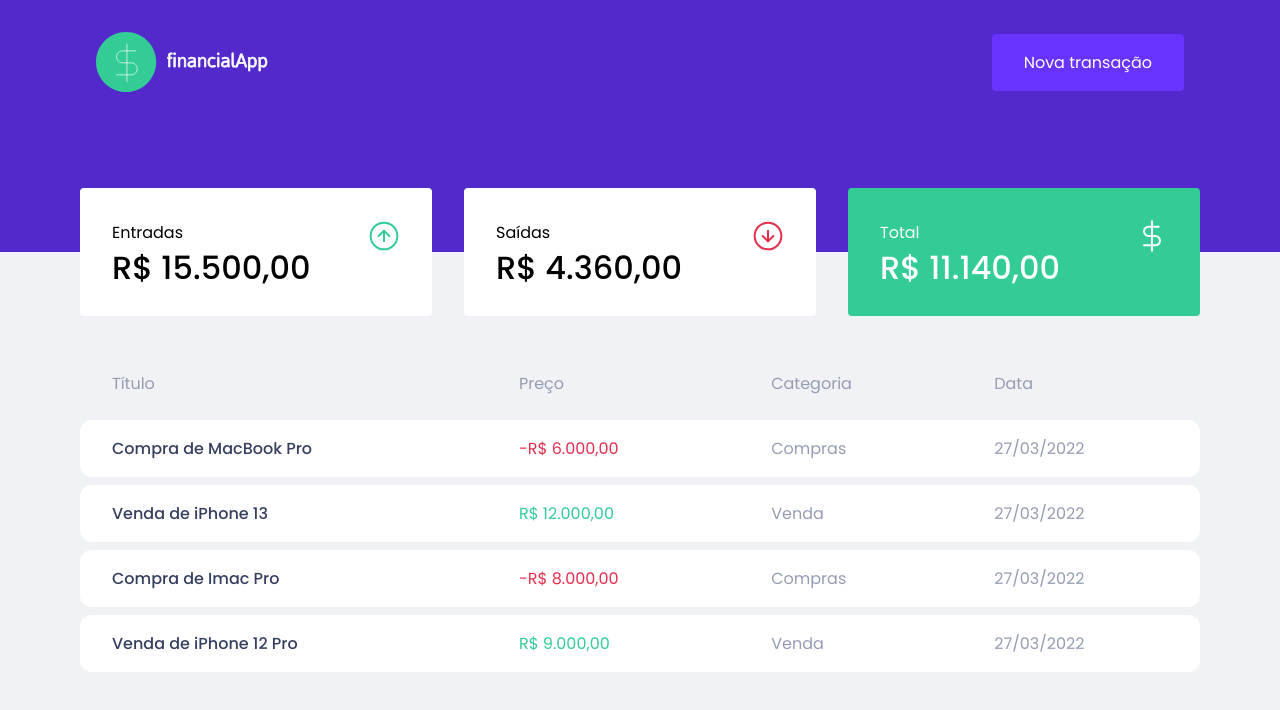
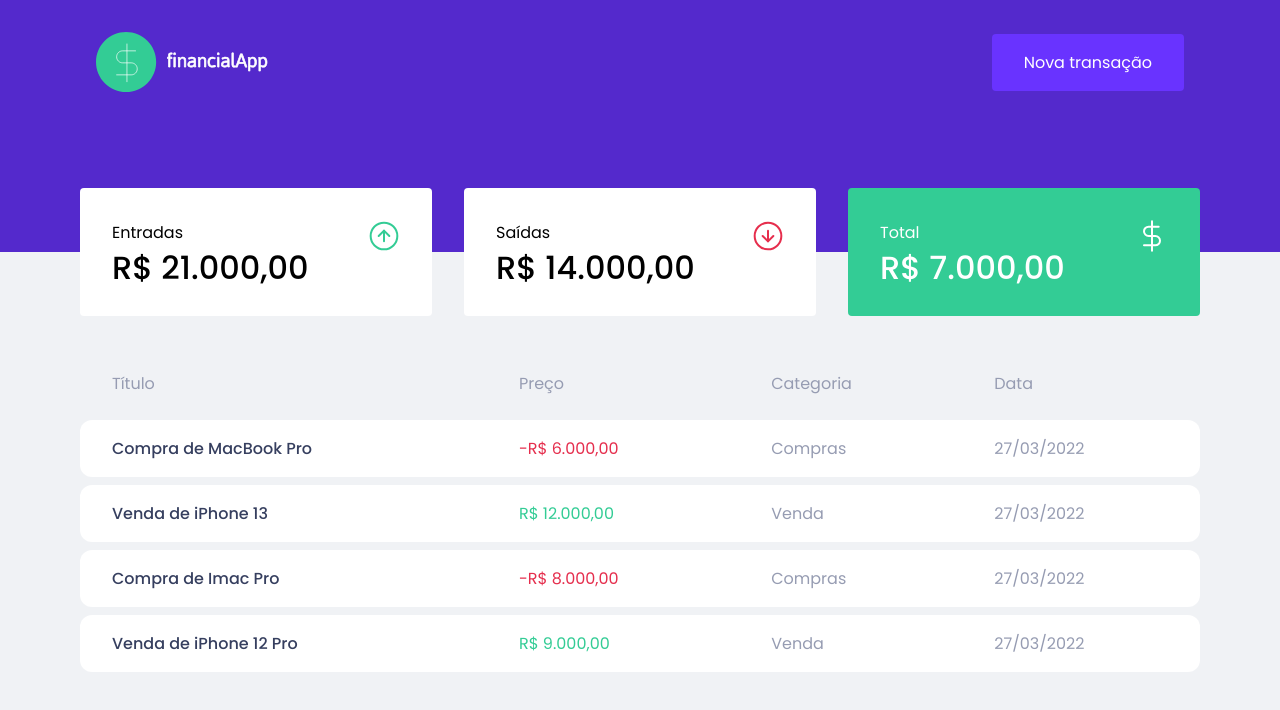
Before and after one commit to sandro-dev/financial-app, a React (Vite) app: page / in a window 1280 px wide. Shown: the top 710 px of the page. Built offline with nearby package versions, Linux system fonts and the light colour scheme.

Commit message:
chore: summary load values dinamically

```diff
--- a/src/components/Summary/index.tsx
+++ b/src/components/Summary/index.tsx
@@ -1,10 +1,39 @@
 import { Box, Container, Content } from "./styles";
+
+import { useTransactions } from "../../hooks/useTransactions";
 
 import incomeImg from '../../assets/income.svg';
 import outcomeImg from '../../assets/outcome.svg';
 import totalImg from '../../assets/total.svg';
 
 export const Summary: React.FC = () => {
+
+  const { transactionsData } = useTransactions();
+
+  //const totalIncome = transactionsData.reduce((acc, transaction) => transaction.type === 'credit' ? acc += transaction.price : acc, 0)
+  const totalIncome = transactionsData.reduce((acc, transaction) => {
+    if(transaction.type === 'credit') {
+      return acc += transaction.price;
+    }
+
+    return acc;
+  }, 0);
+
+ // const totalOutcome = transactionsData.reduce((acc, transaction) => transaction.type === 'debit' ? acc -= transaction.price : acc, 0);
+  const totalOutcome = transactionsData.reduce((acc, transaction) => {
+    if(transaction.type === 'debit') {
+      return acc -= transaction.price;
+    }
+
+    return acc;
+  }, 0);
+
+  const total = totalIncome - totalOutcome;
+
+  console.log('total income => ', totalIncome)
+  console.log('total outcome => ', totalOutcome)
+  console.log('total => ', total);
+
   return (
     <Container>
       <Content>
@@ -13,21 +42,35 @@ export const Summary: React.FC = () => {
             <span>Entradas</span>
             <img src={incomeImg} alt="entradas" />
           </header>
-            <strong>R$ 15.500,00</strong>
+            <strong>
+              {
+                new Intl.NumberFormat('pt-BR', { style: 'currency', currency: 'BRL' }).format(totalIncome)
+              }
+            </strong>
         </Box>
         <Box>
           <header>
             <span>Saídas</span>
             <img src={outcomeImg} alt="saídas" />
           </header>
-            <strong>R$ 4.360,00</strong>
+            <strong>
+              {
+                new Intl.NumberFormat('pt-BR', { style: 'currency', currency: 'BRL'})
+                        .format(totalOutcome)
+              }
+            </strong>
         </Box>
         <Box>
           <header>
             <span>Total</span>
             <img src={totalImg} alt="total" />
           </header>
-            <strong>R$ 11.140,00</strong>
+            <strong>
+              {
+                new Intl.NumberFormat('pt-BR', { style: 'currency', currency: 'BRL'})
+                        .format(total)
+              }
+            </strong>
         </Box>
       </Content>
     </Container>
```
